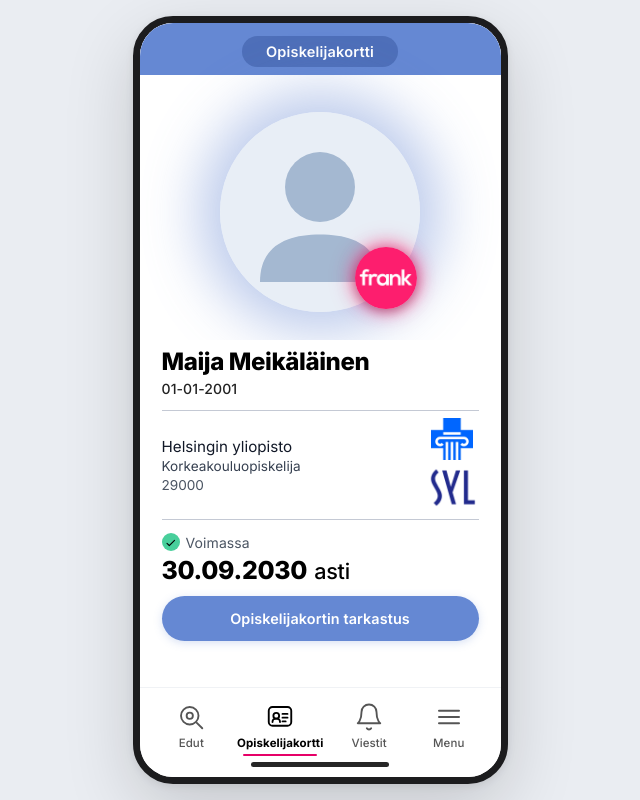
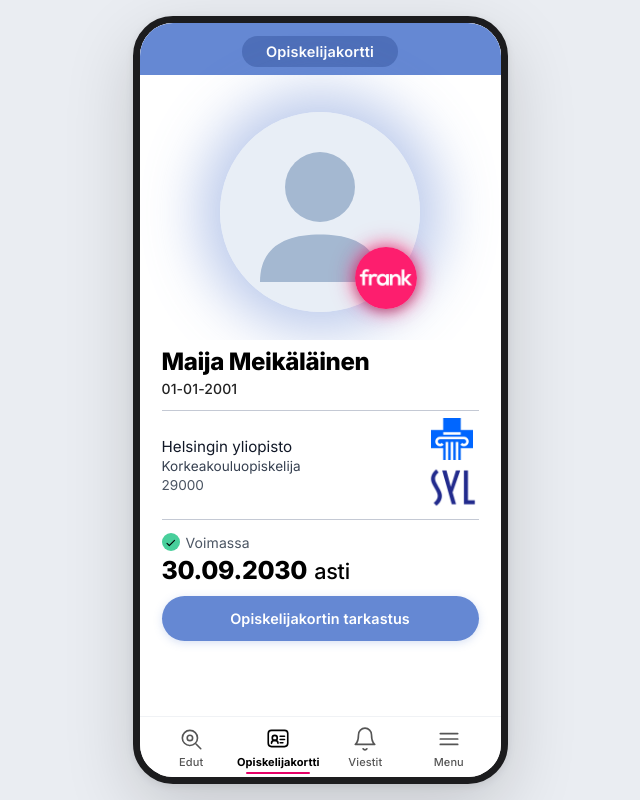
Before and after one commit to vuorelanvenski-lab/frank, a React (Vite) app: page / in a window 1280 px wide. Shown: the whole page, without its empty margins (320-960 px from the left). Built offline with nearby package versions, Linux system fonts and the light colour scheme.

Commit message:
Remove home indicator bar and make bottom nav more compact

```diff
--- a/src/App.css
+++ b/src/App.css
@@ -396,9 +396,9 @@
   border-top: 1px solid #f0f2f5;
   display: flex;
   justify-content: space-around;
-  align-items: flex-end;
-  padding: 10px 12px 6px 12px;
-  min-height: 68px;
+  align-items: center;
+  padding: 6px 10px max(6px, env(safe-area-inset-bottom)) 10px;
+  min-height: 54px;
   flex-shrink: 0;
 }
 
@@ -410,7 +410,7 @@
   flex-direction: column;
   align-items: center;
   justify-content: center;
-  padding: 2px 6px;
+  padding: 2px 4px;
   color: #555555;
   font-family: inherit;
   position: relative;
@@ -424,8 +424,8 @@
 }
 
 .nav-icon {
-  width: 34px;
-  height: 34px;
+  width: 28px;
+  height: 28px;
   display: flex;
   align-items: center;
   justify-content: center;
@@ -433,12 +433,12 @@
 }
 
 .nav-icon svg {
-  width: 30px;
-  height: 30px;
+  width: 26px;
+  height: 26px;
 }
 
 .nav-label {
-  font-size: 11.5px;
+  font-size: 11px;
   font-weight: 500;
   letter-spacing: 0.1px;
   white-space: nowrap;
@@ -455,34 +455,13 @@
 
 .nav-indicator {
   position: absolute;
-  bottom: -4px;
+  bottom: -3px;
   left: 50%;
   transform: translateX(-50%);
-  width: 74px;
+  width: 64px;
   height: 2.5px;
   background-color: #e60067;
   border-radius: 2px;
-}
-
-/* ========================================
-   iOS Home Indicator
-   ======================================== */
-.home-indicator {
-  background: #ffffff;
-  display: flex;
-  align-items: center;
-  justify-content: center;
-  padding-top: 4px;
-  padding-bottom: max(10px, env(safe-area-inset-bottom));
-  flex-shrink: 0;
-}
-
-.home-indicator-bar {
-  width: 138px;
-  height: 5px;
-  background-color: #000000;
-  border-radius: 100px;
-  opacity: 0.85;
 }
 
 /* ========================================
--- a/src/App.jsx
+++ b/src/App.jsx
@@ -701,11 +701,6 @@
           {(activeTab === 'menu' || activeTab === 'profile') && <div className="nav-indicator" />}
         </button>
       </nav>
-
-      {/* iOS Home Indicator Bar */}
-      <div className="home-indicator">
-        <div className="home-indicator-bar" />
-      </div>
     </div>
   )
 }
```
